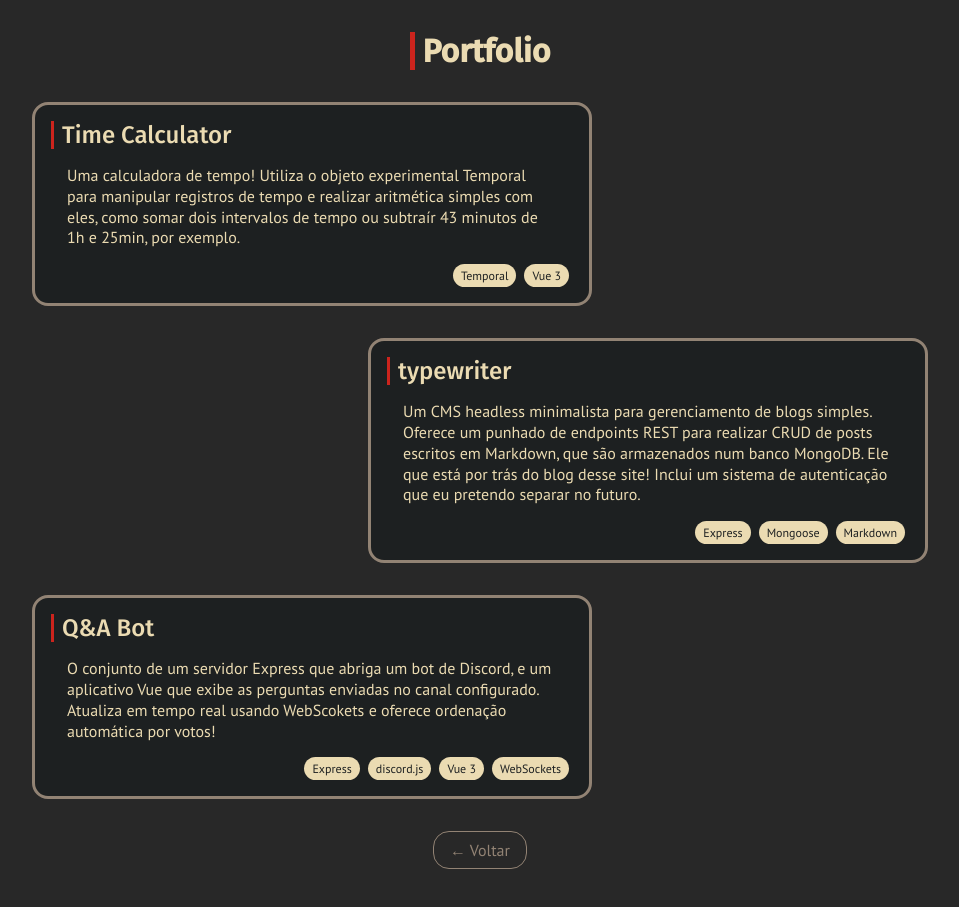
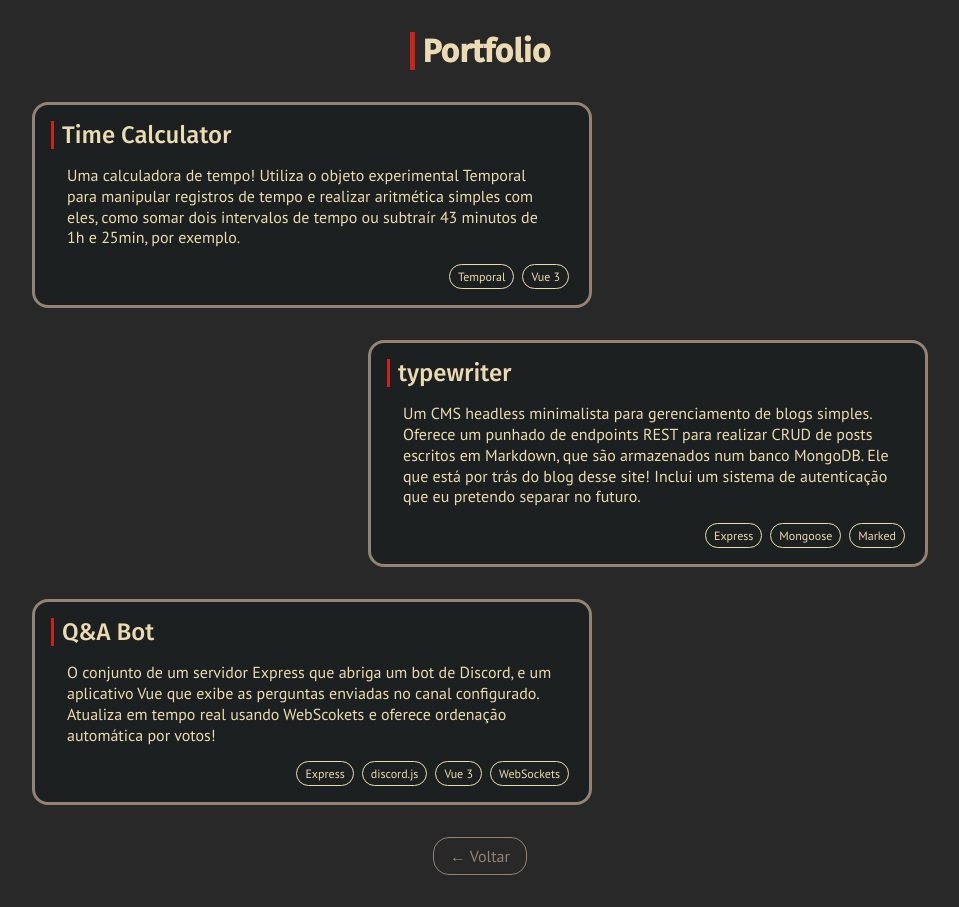
Before and after one commit to Peruibeloko/perublog-vue, a Vue app: page /portfolio in a window 1280 px wide. Shown: the whole page, without its empty margins (160-1119 px from the left). Built offline with nearby package versions, Linux system fonts and the light colour scheme; no server answers.

Commit message:
update portfolio tech badges

```diff
--- a/src/pages/Portfolio.vue
+++ b/src/pages/Portfolio.vue
@@ -7,7 +7,16 @@ const sites = [
     description: `Uma calculadora de tempo! Utiliza o objeto experimental Temporal para manipular
     registros de tempo e realizar aritmética simples com eles, como somar dois intervalos de tempo
     ou subtraír 43 minutos de 1h e 25min, por exemplo.`,
-    uses: ['Temporal', 'Vue 3']
+    uses: [
+      {
+        name: 'Temporal',
+        link: 'tc39/proposal-temporal'
+      },
+      {
+        name: 'Vue 3',
+        link: 'vuejs/vue'
+      }
+    ]
   },
   {
     title: 'typewriter',
@@ -16,7 +25,20 @@ const sites = [
     punhado de endpoints REST para realizar CRUD de posts escritos em Markdown, que são armazenados
     num banco MongoDB. Ele que está por trás do blog desse site! Inclui um sistema de autenticação
     que eu pretendo separar no futuro.`,
-    uses: ['Express', 'Mongoose', 'Markdown']
+    uses: [
+      {
+        name: 'Express',
+        link: 'expressjs/express'
+      },
+      {
+        name: 'Mongoose',
+        link: 'Automattic/mongoose'
+      },
+      {
+        name: 'Marked',
+        link: 'markedjs/marked'
+      }
+    ]
   },
   {
     title: 'Q&A Bot',
@@ -24,9 +46,29 @@ const sites = [
     description: `O conjunto de um servidor Express que abriga um bot de Discord, e um aplicativo
     Vue que exibe as perguntas enviadas no canal configurado. Atualiza em tempo real usando
     WebScokets e oferece ordenação automática por votos!`,
-    uses: ['Express', 'discord.js', 'Vue 3', 'WebSockets']
+    uses: [
+      {
+        name: 'Express',
+        link: 'expressjs/express'
+      },
+      {
+        name: 'discord.js',
+        link: 'discordjs/discord.js'
+      },
+      {
+        name: 'Vue 3',
+        link: 'vuejs/vue'
+      },
+      {
+        name: 'WebSockets',
+        link: 'https://developer.mozilla.org/en-US/docs/Web/API/WebSockets_API',
+        notGh: true
+      }
+    ]
   }
 ];
+
+const buildGhLink = repo => `https://github.com/${repo}`;
 </script>
 
 <template>
@@ -42,7 +84,11 @@ const sites = [
         </a>
         <p class="description">{{ site.description }}</p>
         <ul class="technologies">
-          <li v-for="tech in site.uses">{{ tech }}</li>
+          <li v-for="tech in site.uses">
+            <a :href="tech.notGh ? tech.link : buildGhLink(tech.link)">
+              {{ tech.name }}
+            </a>
+          </li>
         </ul>
       </li>
     </ul>
@@ -121,14 +167,21 @@ header h1 {
   display: flex;
 }
 
-.card .technologies li {
+.card .technologies li a {
+  cursor: pointer;
   font-size: 0.75rem;
   font-family: var(--sans-serif-regular);
   margin: 0 0.25rem;
   padding: 0.25rem 0.5rem;
+  background-color: var(--black);
+  color: var(--white);
+  border-radius: 1rem;
+  border: 1px solid var(--white);
+  transition-duration: 200ms;
+}
+.card .technologies li:hover a {
   background-color: var(--white);
   color: var(--black);
-  border-radius: 1rem;
 }
 
 footer {
```
